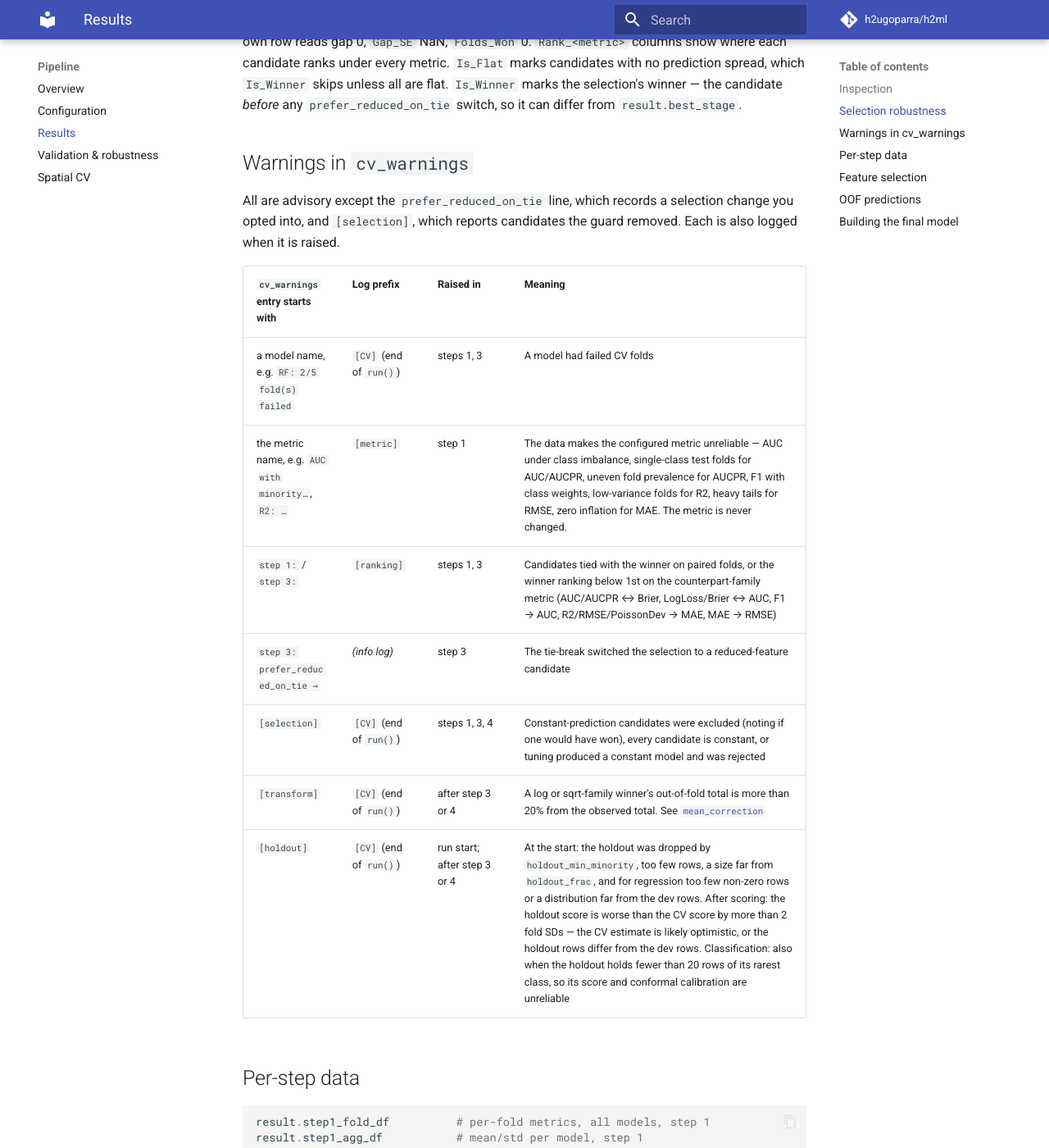
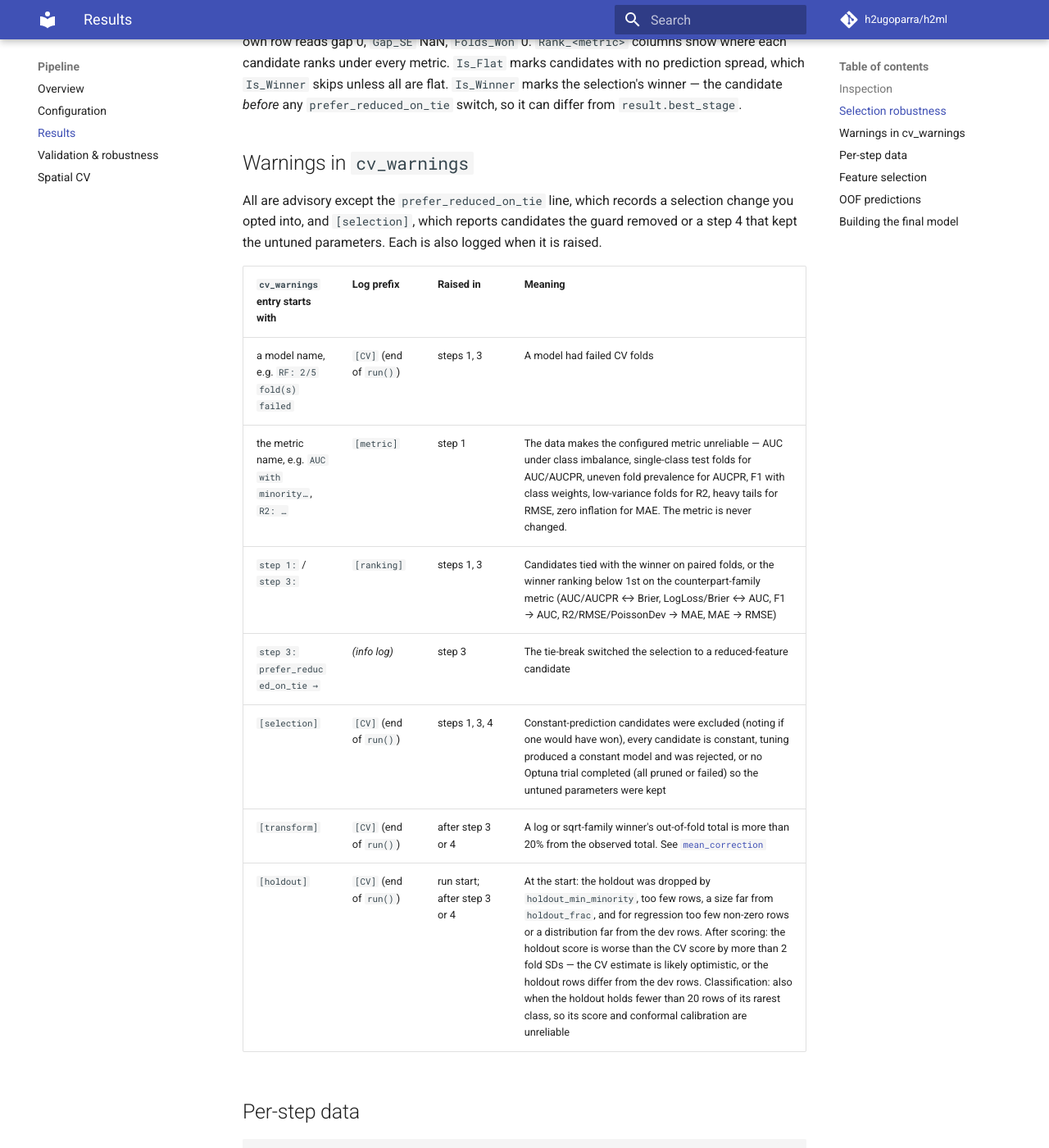
Before and after one commit to h2ugoparra/h2ml, an MkDocs documentation site: the page built from docs/results.md, in a window 1280 px wide and 1400 px high, scrolled down 1161 px. Shown: the whole window at 82% size. Built offline with MkDocs 1.6.1 and Material for MkDocs 9.7.7, drawn with Linux system fonts in a browser that asks for light colours; comment, search, counter and statistics services are not loaded.

Commit message:
docs: describe step 4 with no completed trial and repeated run_step4_only
The cv_warnings table did not cover the new "[selection] No Optuna trial
completed" entry, and the pipeline page did not say that a repeated
run_step4_only() restarts from the step-3 selection.

Co-Authored-By: Claude Fable 5.2 <noreply@anthropic.com>

```diff
--- a/docs/results.md
+++ b/docs/results.md
@@ -55,7 +55,8 @@ are flat. `Is_Winner` marks the selection's winner — the candidate *before* an
 ## Warnings in `cv_warnings`
 
 All are advisory except the `prefer_reduced_on_tie` line, which records a selection
-change you opted into, and `[selection]`, which reports candidates the guard removed.
+change you opted into, and `[selection]`, which reports candidates the guard removed or a step 4 that
+kept the untuned parameters.
 Each is also logged when it is raised.
 
 | `cv_warnings` entry starts with | Log prefix | Raised in | Meaning |
@@ -64,7 +65,7 @@ Each is also logged when it is raised.
 | the metric name, e.g. `AUC with minority…`, `R2: …` | `[metric]` | step 1 | The data makes the configured metric unreliable — AUC under class imbalance, single-class test folds for AUC/AUCPR, uneven fold prevalence for AUCPR, F1 with class weights, low-variance folds for R2, heavy tails for RMSE, zero inflation for MAE. The metric is never changed. |
 | `step 1:` / `step 3:` | `[ranking]` | steps 1, 3 | Candidates tied with the winner on paired folds, or the winner ranking below 1st on the counterpart-family metric (AUC/AUCPR ↔ Brier, LogLoss/Brier ↔ AUC, F1 → AUC, R2/RMSE/PoissonDev → MAE, MAE → RMSE) |
 | `step 3: prefer_reduced_on_tie →` | *(info log)* | step 3 | The tie-break switched the selection to a reduced-feature candidate |
-| `[selection]` | `[CV]` (end of `run()`) | steps 1, 3, 4 | Constant-prediction candidates were excluded (noting if one would have won), every candidate is constant, or tuning produced a constant model and was rejected |
+| `[selection]` | `[CV]` (end of `run()`) | steps 1, 3, 4 | Constant-prediction candidates were excluded (noting if one would have won), every candidate is constant, tuning produced a constant model and was rejected, or no Optuna trial completed (all pruned or failed) so the untuned parameters were kept |
 | `[transform]` | `[CV]` (end of `run()`) | after step 3 or 4 | A log or sqrt-family winner's out-of-fold total is more than 20% from the observed total. See [`mean_correction`](guides/transforms.md#predicted-totals-and-mean_correction) |
 | `[holdout]` | `[CV]` (end of `run()`) | run start; after step 3 or 4 | At the start: the holdout was dropped by `holdout_min_minority`, too few rows, a size far from `holdout_frac`, and for regression too few non-zero rows or a distribution far from the dev rows. After scoring: the holdout score is worse than the CV score by more than 2 fold SDs — the CV estimate is likely optimistic, or the holdout rows differ from the dev rows. Classification: also when the holdout holds fewer than 20 rows of its rarest class, so its score and conformal calibration are unreliable |
 
```
Also changed, not shown: docs/pipeline.md (+3 -1 lines).
